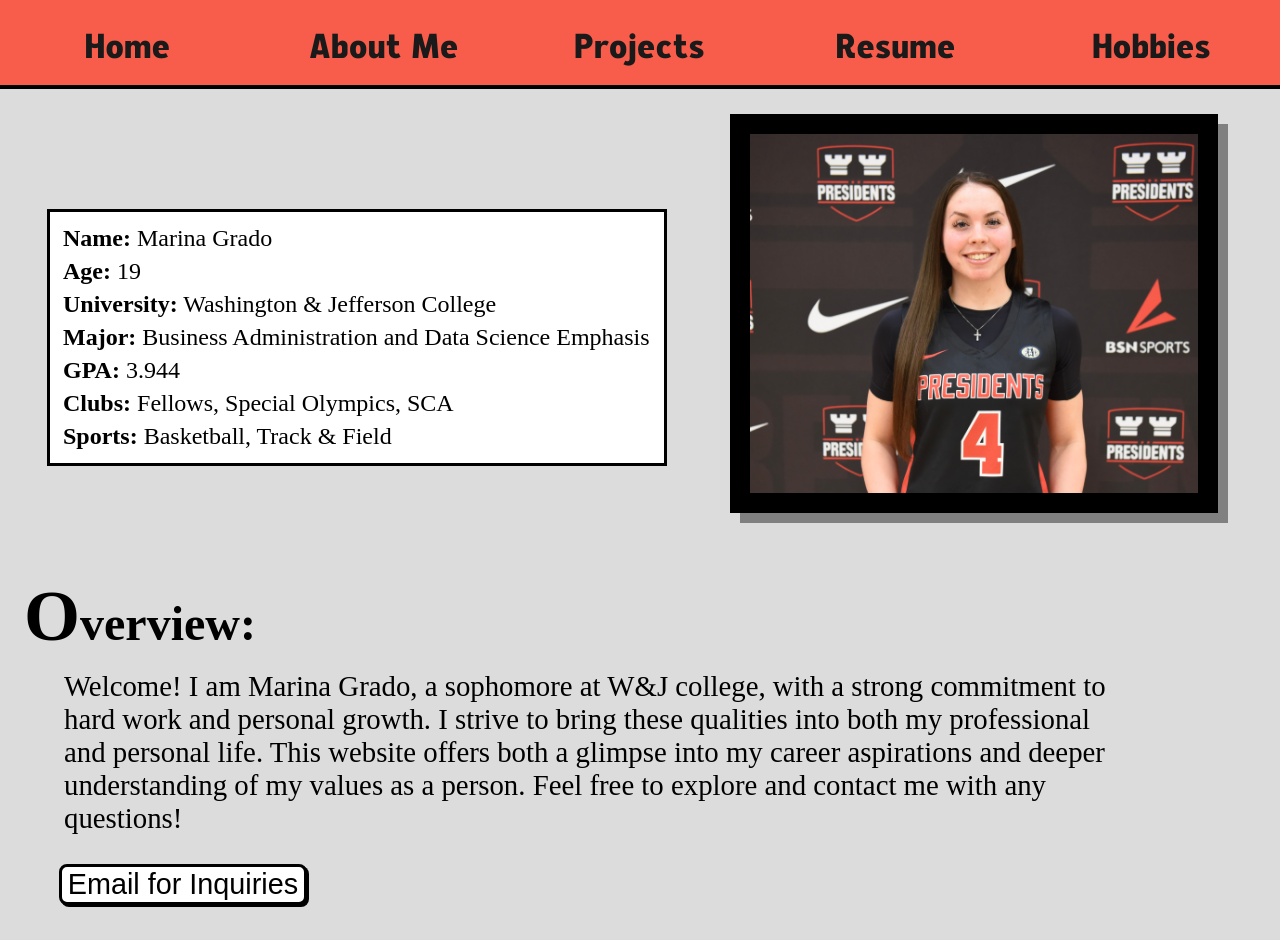
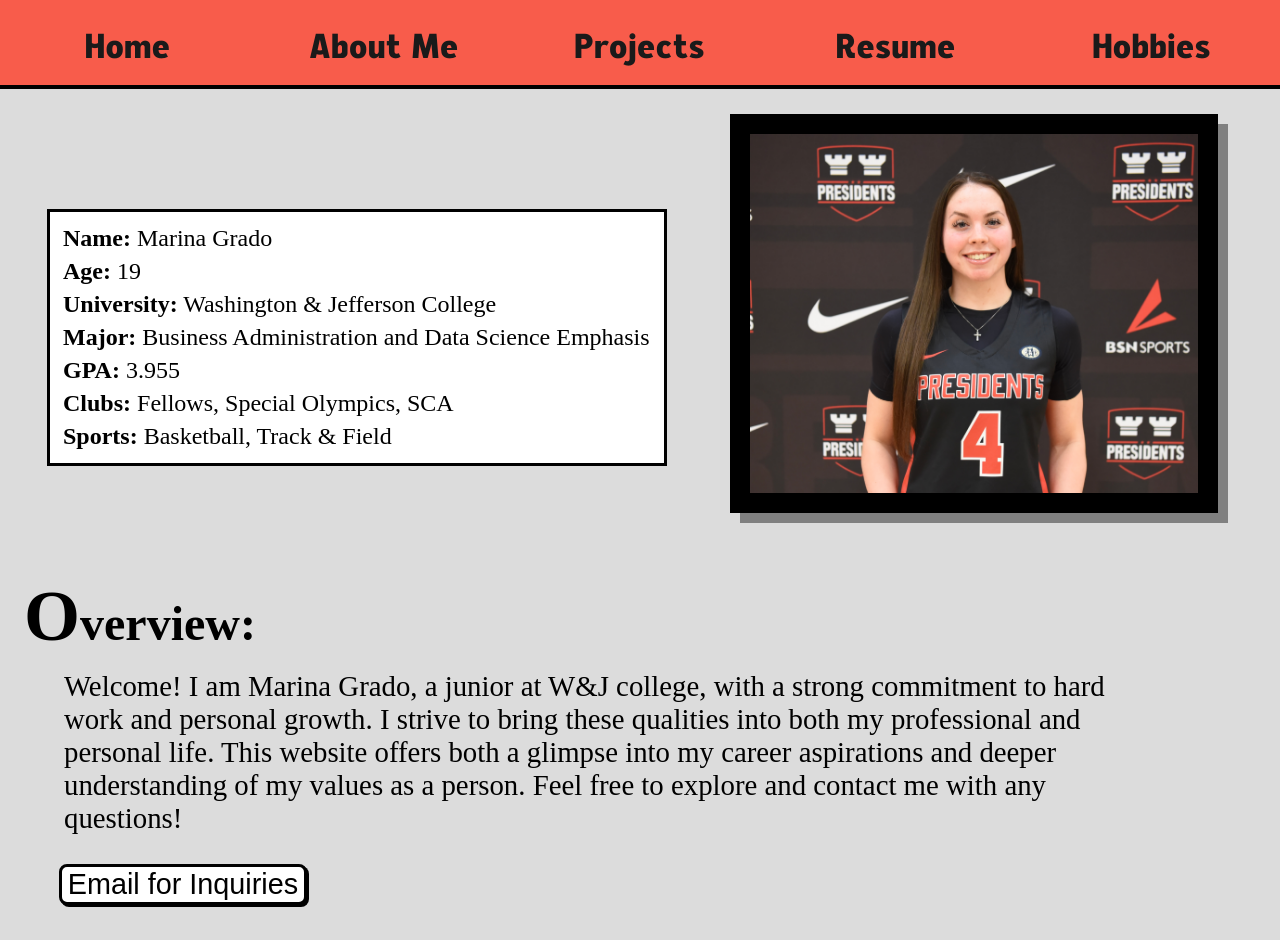
Before and after one commit to MGrado/MGrado.github.io, a plain HTML site: page index.html in a window 1280 px wide. Drawn offline with Linux system fonts and the light colour scheme.

Commit message:
Update index.html

```diff
--- a/index.html
+++ b/index.html
@@ -270,7 +270,7 @@
                 <li> <strong>Age:</strong> 19</li>
                 <li> <strong>University:</strong> Washington &amp; Jefferson College</li>
                 <li> <strong>Major:</strong> Business Administration and Data Science Emphasis</li>
-                <li><strong>GPA:</strong> 3.944</li>
+                <li><strong>GPA:</strong> 3.955</li>
                 <li><strong>Clubs:</strong> Fellows, Special Olympics, SCA</li>
                 <li> <strong>Sports:</strong> Basketball, Track &amp; Field</li>
 
@@ -286,7 +286,7 @@
              <h1>Overview:</h1>
 
              <div class="summary">
-            <p> Welcome! I am Marina Grado, a sophomore at W&amp;J college, with a strong commitment to hard work and personal growth. I strive to bring these qualities into both my professional and personal life. This website offers both a glimpse into my career aspirations and deeper understanding of my values as a person. Feel free to explore and contact me with any questions!</p>
+            <p> Welcome! I am Marina Grado, a junior at W&amp;J college, with a strong commitment to hard work and personal growth. I strive to bring these qualities into both my professional and personal life. This website offers both a glimpse into my career aspirations and deeper understanding of my values as a person. Feel free to explore and contact me with any questions!</p>
 
 
             <div class="contact">
```
